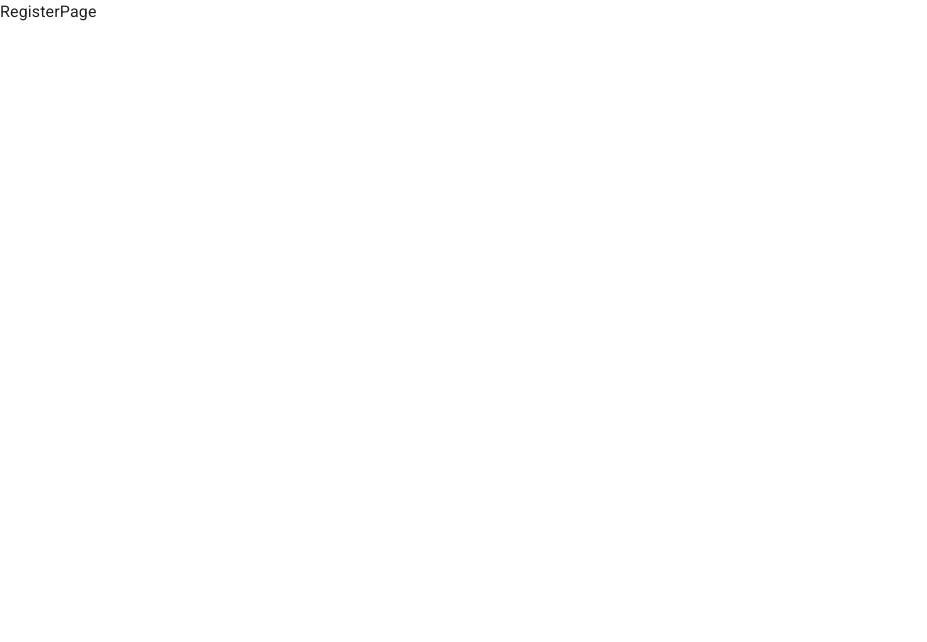
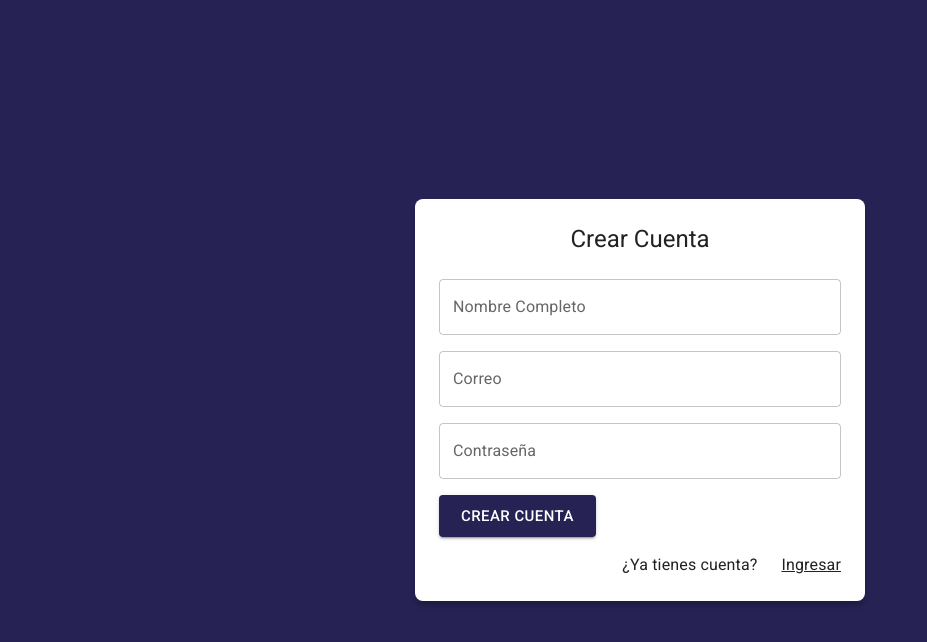
Before and after one commit to agustindevalpo/react-journal-app, a React (Vite) app: page /auth/register in a window 1280 px wide. Shown: the top 642 px of the page, without its empty margins (0-927 px from the left). Built offline with nearby package versions, Linux system fonts and the light colour scheme.

Commit message:
Login y Register
Diseño terminado

```diff
--- /dev/null
+++ b/src/auth/layouts/AuthLayout.jsx
@@ -0,0 +1,35 @@
+import { ChildCare } from '@mui/icons-material'
+import { Grid, Typography } from '@mui/material'
+
+export const AuthLayout = ({ children, title='' }) => {
+    return (
+        <Grid
+            container
+            spacing={0}
+            direction="column"
+            alignItems="center"
+            justifyContent="center"
+            sx={{ minHeight: '100vh', backgroundColor: 'primary.main', padding: 4 }}
+        >
+            <Grid
+                item
+                className='box-shadow'
+                sx={{
+                    backgroundColor: 'white',
+                    padding: 3,
+                    borderRadius: 2,
+                    width: { xs: '100%', sm: '600px' , md: '450px'}
+                }}
+            >
+                <Typography variant='h5' sx={{ mb: 3, textAlign: 'center' }}>{ title }</Typography>
+
+                {/*  Children */}
+
+                { children }
+
+
+            </Grid>
+
+        </Grid>
+    )
+}
--- a/src/auth/pages/LoginPage.jsx
+++ b/src/auth/pages/LoginPage.jsx
@@ -1,7 +1,82 @@
 import React from 'react'
+import { Link as RouterLink } from 'react-router'
+import { Grid, TextField, Typography, Button, Link } from '@mui/material'
+import { Google } from '@mui/icons-material'
+import { AuthLayout } from '../layouts/AuthLayout'
 
 export const LoginPage = () => {
   return (
-    <div>LoginPage</div>
+
+    <AuthLayout title='Login'>
+
+      <form>
+        <Grid container spacing={2} direction="column">
+          <Grid item xs={12}>
+            <TextField
+              label="Correo"
+              type="email"
+              placeholder="correo@google.com"
+              fullWidth
+            />
+          </Grid>
+
+          <Grid item xs={12}>
+            <TextField
+              label="Contraseña"
+              type="password"
+              placeholder="Contraseña"
+              fullWidth
+            />
+          </Grid>
+
+
+          <Grid item xs={12}>
+            <Grid
+              container
+              spacing={2}
+              sx={{
+                flexDirection: {
+                  xs: 'column',
+                  sm: 'row',
+                },
+              }}
+            >
+              <Grid item xs={12} sm={6}>
+                <Button
+                  variant="contained"
+                  fullWidth
+                  type="submit"
+                  size="large"
+                >
+                  Login
+                </Button>
+              </Grid>
+              <Grid item xs={12} sm={6}>
+                <Button
+                  variant="outlined"
+                  fullWidth
+                  size="large"
+                >
+                  <Google />
+                  <Typography sx={{ ml: 1 }}>Google</Typography>
+                </Button>
+              </Grid>
+            </Grid>
+          </Grid>
+
+          <Grid container direction="row" justifyContent='end'>
+            <Link component={RouterLink} color='inherit' to="/auth/register">
+              Crear una cuenta
+            </Link>
+
+          </Grid>
+
+        </Grid>
+      </form>
+
+    </AuthLayout>
+
+
+
   )
 }
--- a/src/auth/pages/RegisterPage.jsx
+++ b/src/auth/pages/RegisterPage.jsx
@@ -1,7 +1,82 @@
 import React from 'react'
+import { Link as RouterLink } from 'react-router'
+import { Grid, TextField, Typography, Button, Link } from '@mui/material'
+import { Google } from '@mui/icons-material'
+import { AuthLayout } from '../layouts/AuthLayout'
 
 export const RegisterPage = () => {
   return (
-    <div>RegisterPage</div>
+
+    <AuthLayout title='Crear Cuenta'>
+
+      <form>
+        <Grid container spacing={2} direction="column">
+          <Grid item xs={12}>
+            <TextField
+              label="Nombre Completo"
+              type="text"
+              placeholder="Agustín Romero"
+              fullWidth
+            />
+          </Grid>
+
+          <Grid item xs={12}>
+            <TextField
+              label="Correo"
+              type="email"
+              placeholder="correo@gmail.com"
+              fullWidth
+            />
+          </Grid>
+
+          <Grid item xs={12}>
+            <TextField
+              label="Contraseña"
+              type="password"
+              placeholder="Contraseña"
+              fullWidth
+            />
+          </Grid>
+
+
+          <Grid item xs={12}>
+            <Grid
+              container
+              spacing={2}
+              sx={{
+                flexDirection: {
+                  xs: 'column',
+                  sm: 'row',
+                },
+              }}
+            >
+              <Grid item xs={12} sm={6}>
+                <Button
+                  variant="contained"
+                  fullWidth
+                  type="submit"
+                  size="large"
+                >
+                  Crear Cuenta
+                </Button>
+              </Grid>
+            </Grid>
+          </Grid>
+
+          <Grid container direction="row" justifyContent='end'>
+            <Typography sx={{ mr:1 }}>¿Ya tienes cuenta?</Typography>
+            <Link component={RouterLink} color='inherit' to="/auth/login">
+              Ingresar
+            </Link>
+
+          </Grid>
+
+        </Grid>
+      </form>
+
+    </AuthLayout>
+
+
+
   )
 }
--- a/src/styles.css
+++ b/src/styles.css
@@ -0,0 +1,4 @@
+
+.box-shadow {
+    box-shadow: 0px 5px 5px rgba(0, 0, 0, 0.2);
+}
```
